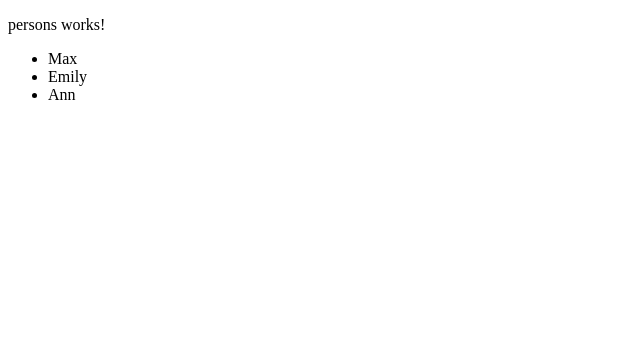
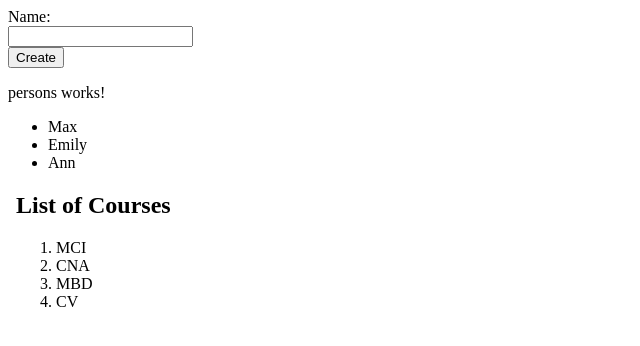
Before and after one commit to emilylu123/ng-udemy, an Angular app: page / in a window 1280 px wide. Shown: the top 346 px of the page, without its empty margins (0-640 px from the left). Built offline with nearby package versions, Linux system fonts and the light colour scheme.

Commit message:
code with mosh on YTB; add courses.component courses.service

```diff
--- a/angular.json
+++ b/angular.json
@@ -8,9 +8,6 @@
       "schematics": {
         "@schematics/angular:component": {
           "style": "scss"
-        },
-        "@schematics/angular:application": {
-          "strict": true
         }
       },
       "root": "",
@@ -26,13 +23,8 @@
             "polyfills": "src/polyfills.ts",
             "tsConfig": "tsconfig.app.json",
             "aot": true,
-            "assets": [
-              "src/favicon.ico",
-              "src/assets"
-            ],
-            "styles": [
-              "src/styles.scss"
-            ],
+            "assets": ["src/favicon.ico", "src/assets"],
+            "styles": ["src/styles.scss"],
             "scripts": []
           },
           "configurations": {
@@ -89,13 +81,8 @@
             "polyfills": "src/polyfills.ts",
             "tsConfig": "tsconfig.spec.json",
             "karmaConfig": "karma.conf.js",
-            "assets": [
-              "src/favicon.ico",
-              "src/assets"
-            ],
-            "styles": [
-              "src/styles.scss"
-            ],
+            "assets": ["src/favicon.ico", "src/assets"],
+            "styles": ["src/styles.scss"],
             "scripts": []
           }
         },
@@ -107,9 +94,7 @@
               "tsconfig.spec.json",
               "e2e/tsconfig.json"
             ],
-            "exclude": [
-              "**/node_modules/**"
-            ]
+            "exclude": ["**/node_modules/**"]
           }
         },
         "e2e": {
--- a/src/app/app.component.html
+++ b/src/app/app.component.html
@@ -1 +1,3 @@
+<app-person-input></app-person-input>
 <app-persons [personList]="persons"></app-persons>
+<app-courses></app-courses>
--- /dev/null
+++ b/src/app/courses/courses.component.html
@@ -0,0 +1,20 @@
+<!DOCTYPE html>
+<html lang="en">
+
+<head>
+  <meta charset="UTF-8">
+  <meta http-equiv="X-UA-Compatible" content="IE=edge">
+  <meta name="viewport" content="width=device-width, initial-scale=1.0">
+  <title>Document</title>
+</head>
+
+<body>
+  <h2>{{ title }}</h2>
+  <ol>
+    <li *ngFor="let course of courses">
+      {{ course }}
+    </li>
+  </ol>
+</body>
+
+</html>
--- /dev/null
+++ b/src/app/courses/courses.component.ts
@@ -0,0 +1,19 @@
+import { CoursesService } from './courses.service';
+import { Component, OnInit } from '@angular/core';
+
+@Component({
+  selector: 'app-courses',
+  templateUrl: 'courses.component.html',
+  // styleUrls: ['./courses.component.scss'],
+})
+export class CoursesComponent implements OnInit {
+  title = 'List of Courses';
+  courses: string[];
+  constructor(service: CoursesService) {
+    // dependency injection
+    // let service = new CoursesService();
+    this.courses = service.getCourses();
+  }
+
+  ngOnInit() {}
+}
--- /dev/null
+++ b/src/app/courses/courses.service.ts
@@ -0,0 +1,9 @@
+import { Injectable } from '@angular/core';
+
+@Injectable({ providedIn: 'root' })
+export class CoursesService {
+  getCourses() {
+    return ['MCI', 'CNA', 'MBD', 'CV'];
+  }
+  constructor() {}
+}
--- /dev/null
+++ b/src/app/persons/person-input.component.css
@@ -0,0 +1,5 @@
+label,
+input,
+button {
+  display: block;
+}
--- /dev/null
+++ b/src/app/persons/person-input.component.html
@@ -0,0 +1,3 @@
+<label for="name">Name: </label>
+<input type="text" id="name">
+<button>Create</button>
```
Also changed, not shown: src/app/app.module.ts (+10 -2 lines), src/app/email.service.ts (added, +9 -0 lines), src/app/persons/person-input.component.ts (added, +8 -0 lines), tsconfig.json (+3 -9 lines), src/app/courses/courses.component.scss (added), 2 other files (tests, documents, lock files or other folders).
